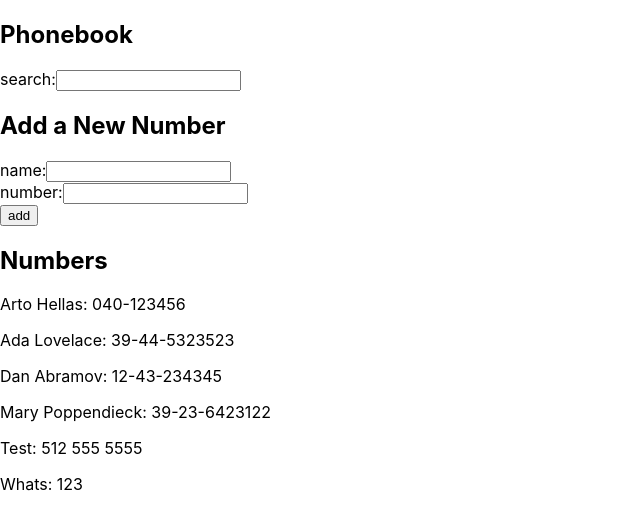
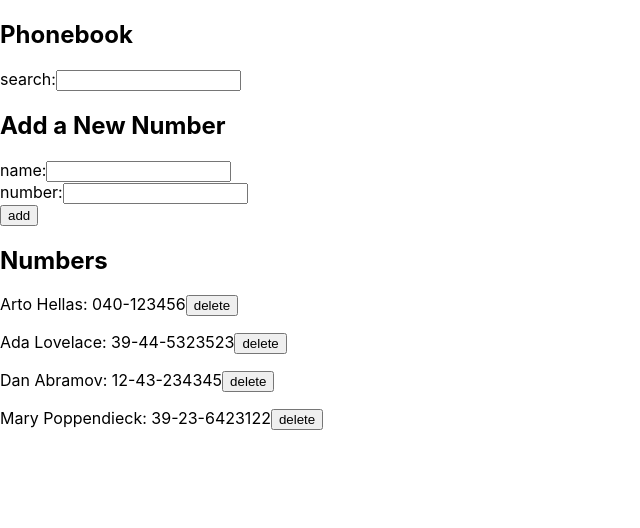
Before and after one commit to LoganOReed/FullStack2021, a React (Create React App) app in the folder phonebook/: page / in a window 1280 px wide. Shown: the top 528 px of the page, without its empty margins (0-640 px from the left). Built offline with nearby package versions, Linux system fonts and the light colour scheme; data requests are answered from the project's data file.

Commit message:
added ability to delete contacts

```diff
--- a/phonebook/db.json
+++ b/phonebook/db.json
@@ -19,16 +19,6 @@
       "name": "Mary Poppendieck",
       "number": "39-23-6423122",
       "id": 4
-    },
-    {
-      "name": "Test",
-      "number": "512 555 5555",
-      "id": 5
-    },
-    {
-      "name": "Whats",
-      "number": "123",
-      "id": 6
     }
   ]
 }
--- a/phonebook/src/App.js
+++ b/phonebook/src/App.js
@@ -34,10 +34,10 @@ const App = () => {
           personService
           .update(p.id, changedPerson)
           .then(returnedPerson => {
+            setNewName('')
+            setNewNumber('')
             //map unchanged elem to themselves and changed to new one
             setPersons(persons.map(person => person.id !== p.id ? person : returnedPerson))
-            setNewName('')
-            setNewNumber('')
           })
         }
       }
@@ -47,10 +47,10 @@ const App = () => {
       personService
         .create(newPerson)
         .then(returnedPerson => {
-          setPersons(persons.concat(returnedPerson))
           //clear input fields
           setNewName('')
           setNewNumber('')
+          setPersons(persons.concat(returnedPerson))
       })
     }
   }
@@ -65,6 +65,16 @@ const App = () => {
 
   const handleNumberSubmit = e => {
     setNewNumber(e.target.value)
+  }
+
+  const handlePersonDelete = e => {
+    let id = e.target.id
+    personService
+      .remove(id)
+      .then(() => {
+        //update persons state to not include deleted object
+        setPersons(persons.filter( person => person.id !== id ))
+      })
   }
 
   useEffect(() => {
@@ -94,7 +104,7 @@ const App = () => {
       <h2>
         Numbers
       </h2>
-      <Persons persons={persons} newSearch={newSearch} />
+      <Persons persons={persons} newSearch={newSearch} handleDelete={handlePersonDelete} />
     </div>
   )
 }
--- a/phonebook/src/components/Persons.js
+++ b/phonebook/src/components/Persons.js
@@ -1,12 +1,17 @@
 import React from 'react'
 
-const Persons = ({persons, newSearch}) => {
+const Persons = ({persons, newSearch, handleDelete}) => {
     return(
       <div>
       {persons.map( (person) => {
         if(person.name.toUpperCase().includes(newSearch.toUpperCase()) || newSearch === ''){
           return (
-            <p key={person.name}>{person.name}: {person.number}</p>
+            <p key={person.name}>
+                {person.name}: {person.number}
+                <button type="button" id={person.id} onClick={handleDelete}>
+                    delete
+                </button>
+            </p>
           )
         }
       })}
--- a/phonebook/src/services/persons.js
+++ b/phonebook/src/services/persons.js
@@ -16,4 +16,9 @@ const update = (id, newObject) => {
     return request.then(response => response.data)
 }
 
-export default { getAll, create, update }
+const remove = (id) => {
+    const request = axios.delete(`${baseUrl}/${id}`)
+    return request.then(response => response.data)
+}
+
+export default { getAll, create, update, remove }
```
